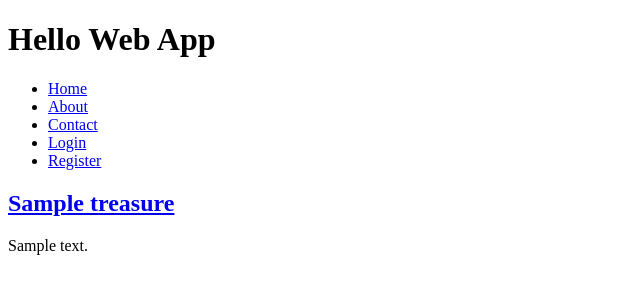
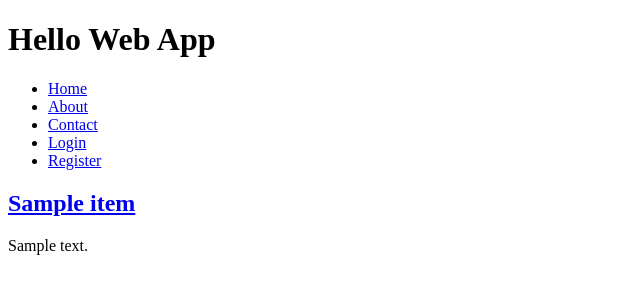
Before and after one commit to sonmaximum/dndutil, a Django app: page / in a window 1280 px wide. Shown: the top 300 px of the page, without its empty margins (0-640 px from the left). Run offline with Django 3.2, Linux system fonts and the light colour scheme; tables that the repository leaves empty hold one stand-in row (values such as "Sample post").

Commit message:
change model Treasure to Item

```diff
--- a/dndpimp/forms.py
+++ b/dndpimp/forms.py
@@ -1,7 +1,7 @@
 from django.forms import ModelForm
-from dndpimp.models import Treasure
+from dndpimp.models import Item
 
-class TreasureForm(ModelForm):
+class ItemForm(ModelForm):
 	class Meta:
-		model = Treasure
+		model = Item
 		fields = ('name', 'description',)
--- a/dndpimp/models.py
+++ b/dndpimp/models.py
@@ -1,7 +1,7 @@
 from django.db import models
 
 # Create your models here.
-class Treasure(models.Model):
+class Item(models.Model):
 	name = models.CharField(max_length=255)
 	description = models.TextField()
 	slug = models.SlugField(unique=True)
--- a/dndpimp/templates/index.html
+++ b/dndpimp/templates/index.html
@@ -1,10 +1,10 @@
 {% extends 'layouts/base.html' %}
 {% block title %}Homepage - {{ block.super }}{% endblock %}
 {% block content %}
-	{% for treasure in treasures %}
-		<h2><a href="{% url 'treasure_detail' slug=treasure.slug %}">
-			{{ treasure.name }}
+	{% for item in items %}
+		<h2><a href="{% url 'item_detail' slug=item.slug %}">
+			{{ item.name }}
 		</a></h2>
-		<p>{{ treasure.description }}<p>
+		<p>{{ item.description }}<p>
 	{% endfor %}
 {% endblock %}
--- a/dndpimp/templates/treasures/edit_treasure.html
+++ b/dndpimp/templates/treasures/edit_treasure.html
@@ -1,9 +1,9 @@
 {% extends 'layouts/base.html' %}
 {% block title %}
-	Edit {{ treasure.name }} - {{ block.super}}
+	Edit {{ item.name }} - {{ block.super}}
 {% endblock %}
 {% block content %}
-<h1>Edit "{{ treasure.name}}"</h1>
+<h1>Edit "{{ item.name}}"</h1>
 <form role="form" action="" method="post">
 	{% csrf_token %}
 	{{ form.as_p }}
--- a/dndpimp/views.py
+++ b/dndpimp/views.py
@@ -1,33 +1,33 @@
 from django.shortcuts import render, redirect
-from dndpimp.forms import TreasureForm
-from dndpimp.models import Treasure
+from dndpimp.forms import ItemForm
+from dndpimp.models import Item
 
 # Create your views here.
 def index(request):
-	treasures = Treasure.objects.all()
+	items = Item.objects.all()
 	return render(request, 'index.html', {
-		'treasures': treasures,
+		'items': items,
 	})
 
-def treasure_detail(request, slug ):
-	treasure = Treasure.objects.get(slug=slug)
-	return render (request, 'treasures/treasure_detail.html', {
-		'treasure': treasure
+def item_detail(request, slug ):
+	item = Item.objects.get(slug=slug)
+	return render (request, 'items/item_detail.html', {
+		'item': item
 		})
 
-def edit_treasure(request, slug):
-	treasure = Treasure.objects.get(slug=slug)
-	form_class = TreasureForm
+def edit_item(request, slug):
+	item = Item.objects.get(slug=slug)
+	form_class = itemForm
 	if request.method == 'POST':
-		form = form_class(data=request.POST, instance=treasure)
+		form = form_class(data=request.POST, instance=item)
 		if form.is_valid():
 			form.save()
-			return redirect('treasure_detail', slug=treasure.slug)
+			return redirect('item_detail', slug=item.slug)
 
 	else:
-		form = form_class(instance=treasure)
+		form = form_class(instance=item)
 
-	return render(request, 'treasures/edit_treasure.html', {
-		'treasure': treasure,
+	return render(request, 'items/edit_item.html', {
+		'item': item,
 		'form': form,
 	})
--- a/dndutil/urls.py
+++ b/dndutil/urls.py
@@ -27,12 +27,12 @@
 	url(r'contact/$',
 		TemplateView.as_view(template_name='contact.html'),
 		name='contact'),
-	url(r'^treasures/(?P<slug>[-\w]+)/$',
-		dndpimp_views.treasure_detail,
-		name='treasure_detail'),
-	url(r'^treasures/(?P<slug>[-\w]+)/edit/$',
-		dndpimp_views.edit_treasure,
-		name='edit_treasure'),
+	url(r'^items/(?P<slug>[-\w]+)/$',
+		dndpimp_views.item_detail,
+		name='item_detail'),
+	url(r'^items/(?P<slug>[-\w]+)/edit/$',
+		dndpimp_views.edit_item,
+		name='edit_item'),
 	url(r'^accounts/', include('registration.backends.simple.urls')),
     url(r'^admin/', admin.site.urls),
 ]
```
Also changed, not shown: dndpimp/admin.py (+4 -4 lines), dndpimp/templates/treasures/treasure_detail.html (+4 -4 lines), dndutil/settings.py (+10 -0 lines), dndpimp/migrations/0002_auto_20170808_2155.py (added).
